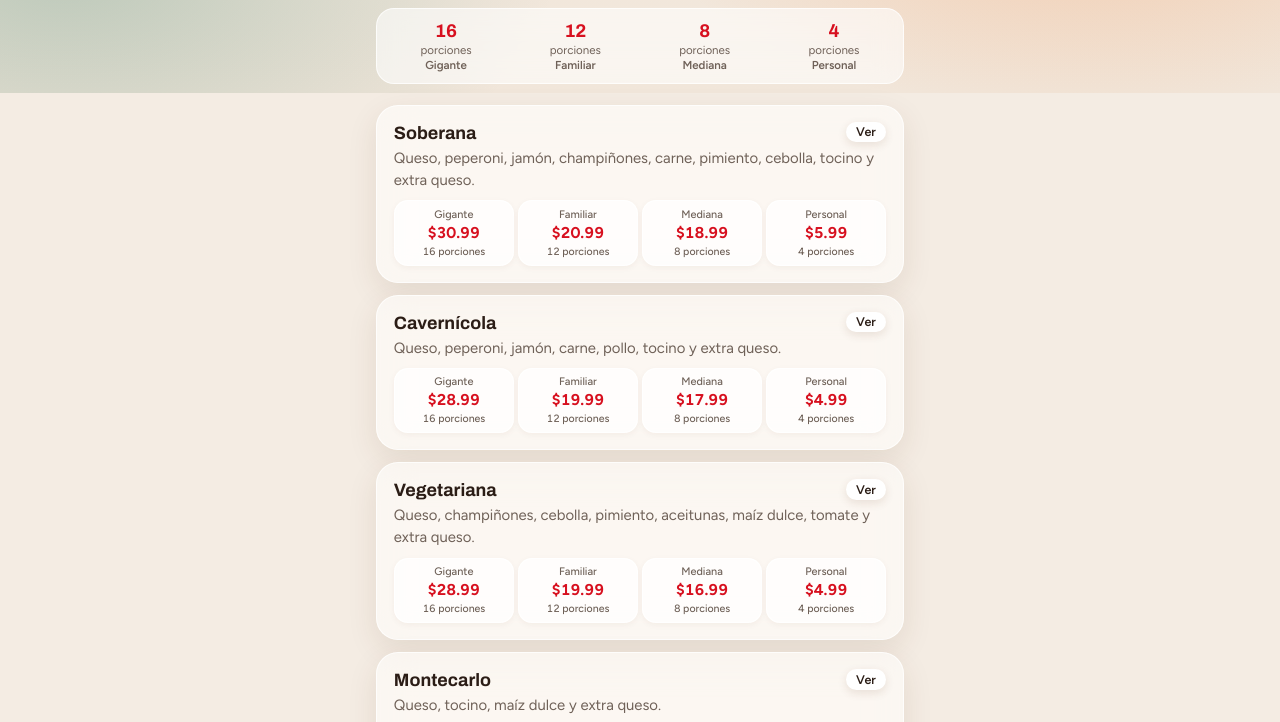
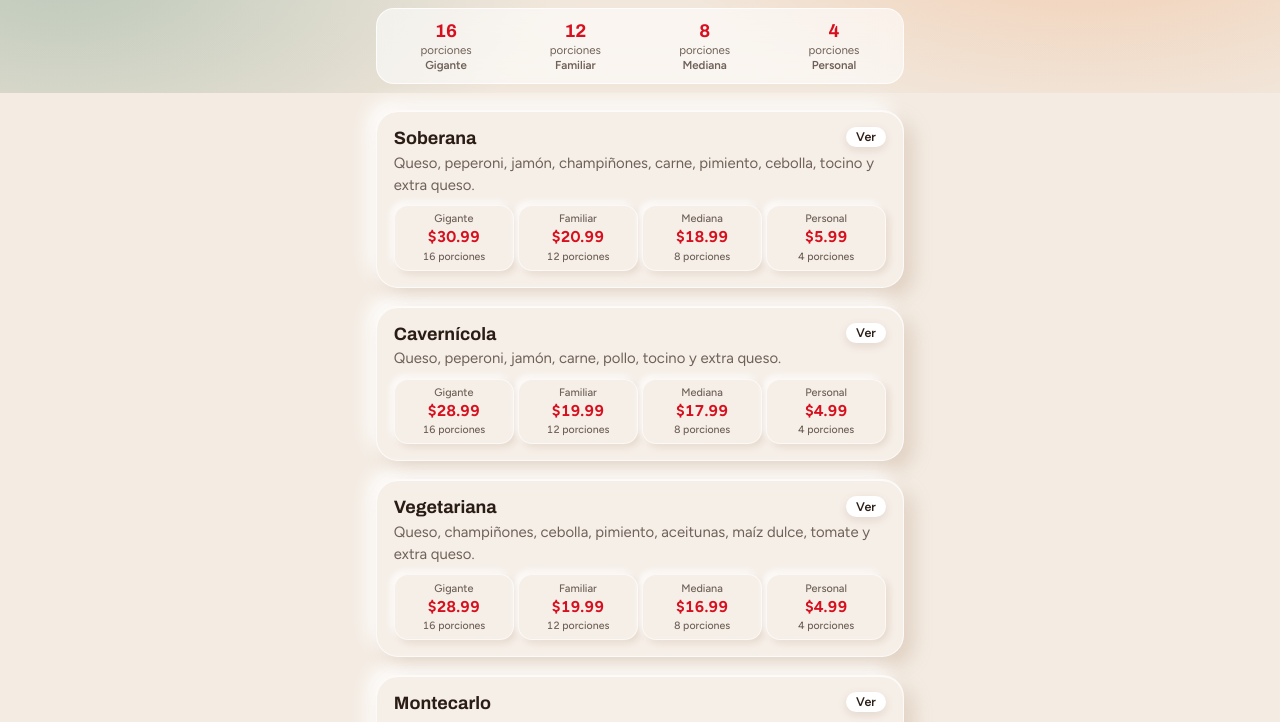
Before and after one commit to davidgek5/pizza-soberana, a plain HTML site: page index.html in a window 1280 px wide. Shown: the part 707-1429 px from the top of the page. Drawn offline with Linux system fonts and the light colour scheme.

Commit message:
Casilleros del menú con efecto de relieve
Co-Authored-By: Claude Opus 5.5 <noreply@anthropic.com>
Claude-Session: https://claude.ai/code/session_01Tz8DMcoCue9gJPeAk8CyWS

```diff
--- a/index.html
+++ b/index.html
@@ -312,6 +312,15 @@ dialog.ficha::backdrop { background: rgba(43,29,22,.35); backdrop-filter: blur(4
 .con-foto .fila { flex-direction: column; align-items: flex-start; gap: .1rem; }
 .con-foto .guia { display: none; }
 .ficha-foto { width: 100%; aspect-ratio: 3 / 2; max-width: 100%; object-fit: cover; border-radius: 20px; box-shadow: 0 10px 26px rgba(90,45,20,.18); }
+/* Casilleros en relieve (neumorfismo) */
+.item { background: #F6EFE8; border: 1px solid rgba(255,255,255,.7);
+  box-shadow: 9px 9px 20px rgba(150,105,70,.22), -8px -8px 18px rgba(255,255,255,.95), inset 0 1px 0 rgba(255,255,255,.8);
+  backdrop-filter: none; -webkit-backdrop-filter: none; }
+.items { gap: 18px; padding-top: 1rem; }
+.tocable:hover { background: #F8F2EC; transform: translateY(-2px);
+  box-shadow: 12px 12px 26px rgba(150,105,70,.26), -9px -9px 20px rgba(255,255,255,1), inset 0 1px 0 rgba(255,255,255,.8); }
+.tocable:active { transform: none; box-shadow: inset 5px 5px 12px rgba(150,105,70,.20), inset -5px -5px 12px rgba(255,255,255,.9); }
+.precios4 span { background: #F6EFE8; border: 1px solid rgba(255,255,255,.6); box-shadow: 3px 3px 7px rgba(150,105,70,.16), -3px -3px 7px rgba(255,255,255,.9); }
 </style>
 </head>
 <body>
```
